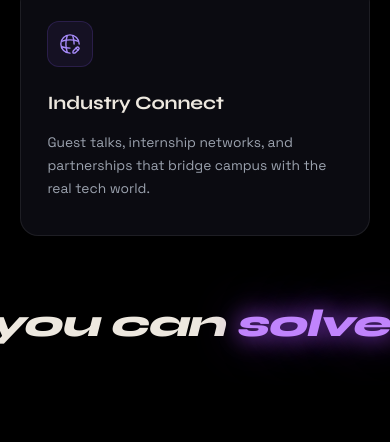
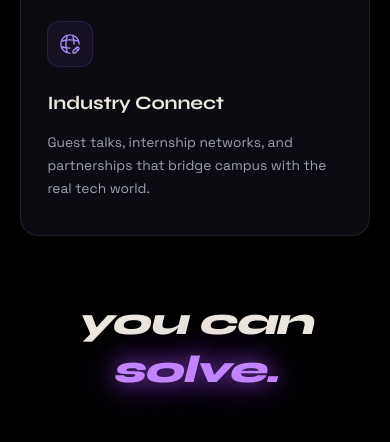
Before and after one commit to Abhayraj0302/GSX---Commit, a React (Vite) app: page / in a window 390 px wide. Shown: the part 2449-2891 px from the top of the page. Built offline with nearby package versions, Linux system fonts and the light colour scheme; the HTML template or start-up script is replaced by a standard one.

Commit message:
BugFix : Fixed about the community section bug

```diff
--- a/src/components/WhatWeDo.jsx
+++ b/src/components/WhatWeDo.jsx
@@ -66,7 +66,7 @@ export default function WhatWeDo() {
         <div className="whatwedo-sticky-stage">
           <div className="scroll-hero-center-wrap">
             <h2 className="scroll-hero-heading-row">
-              <span className="scroll-hero-prefix">you can&nbsp;</span>
+              <span className="scroll-hero-prefix">you can</span>
               <span className="scroll-hero-word-slot">
                 <AnimatePresence mode="popLayout" initial={false}>
                   <motion.span
--- a/src/index.css
+++ b/src/index.css
@@ -1581,6 +1581,7 @@ button {
   justify-content: center;
   text-align: center;
   margin: 0 auto;
+  gap: 0.28em;
   font-family: var(--font-hero);
   font-size: clamp(2.4rem, 6vw, 4.5rem);
   font-weight: 800;
@@ -2269,8 +2270,27 @@ button {
     border-radius: 20px;
   }
 
-  .scroll-hero-sticky-header {
-    font-size: clamp(1.85rem, 6.5vw, 2.5rem);
+  .scroll-hero-heading-row {
+    flex-direction: column;
+    align-items: center;
+    justify-content: center;
+    text-align: center;
+    gap: 0.12em;
+    font-size: clamp(2.4rem, 9.5vw, 3.2rem);
+    line-height: 1.15;
+  }
+
+  .scroll-hero-prefix {
+    text-align: center;
+  }
+
+  .scroll-hero-word-slot {
+    justify-content: center;
+    text-align: center;
+  }
+
+  .scroll-hero-purple-word {
+    text-align: center;
   }
 
   .events {
```
